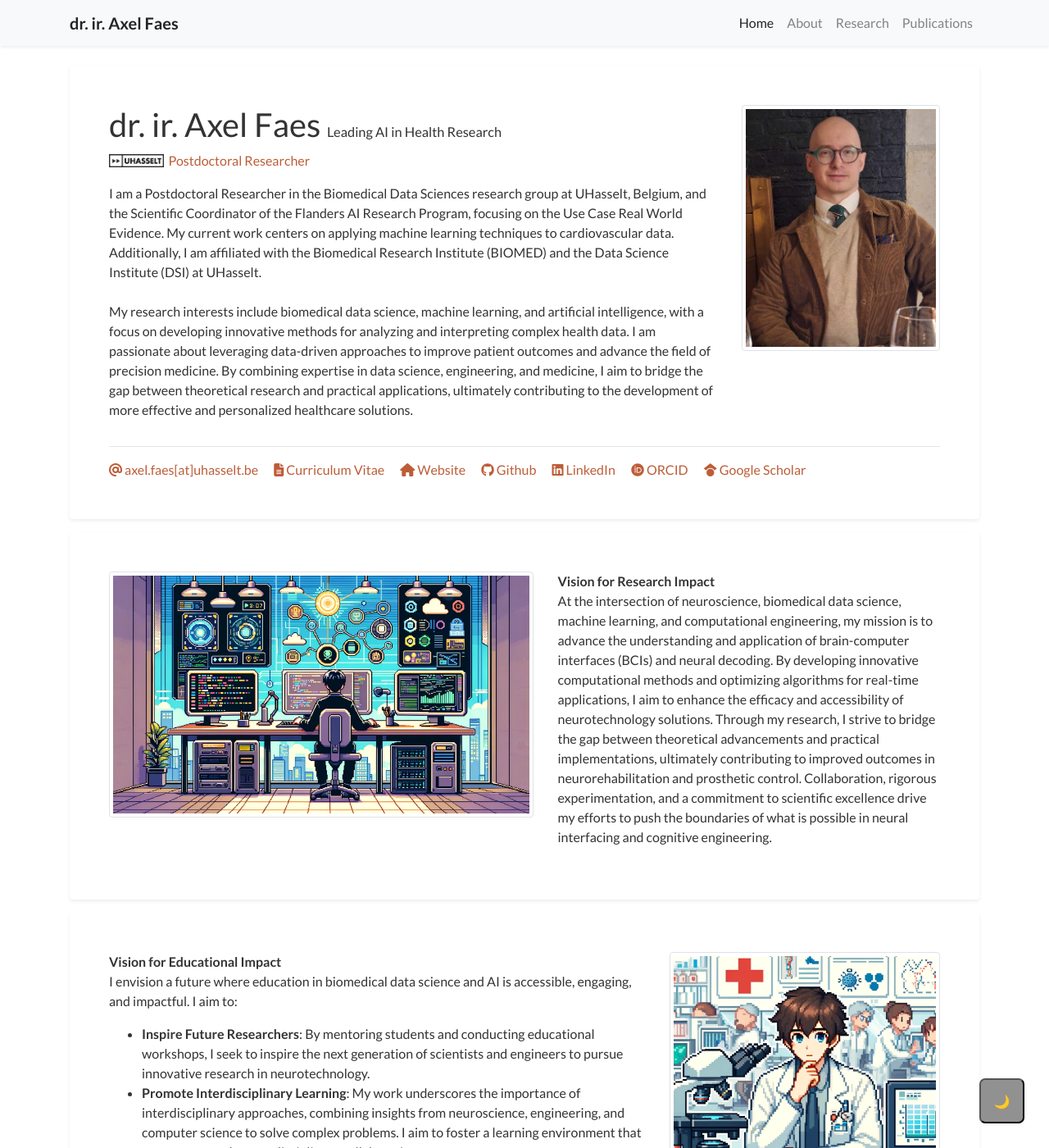
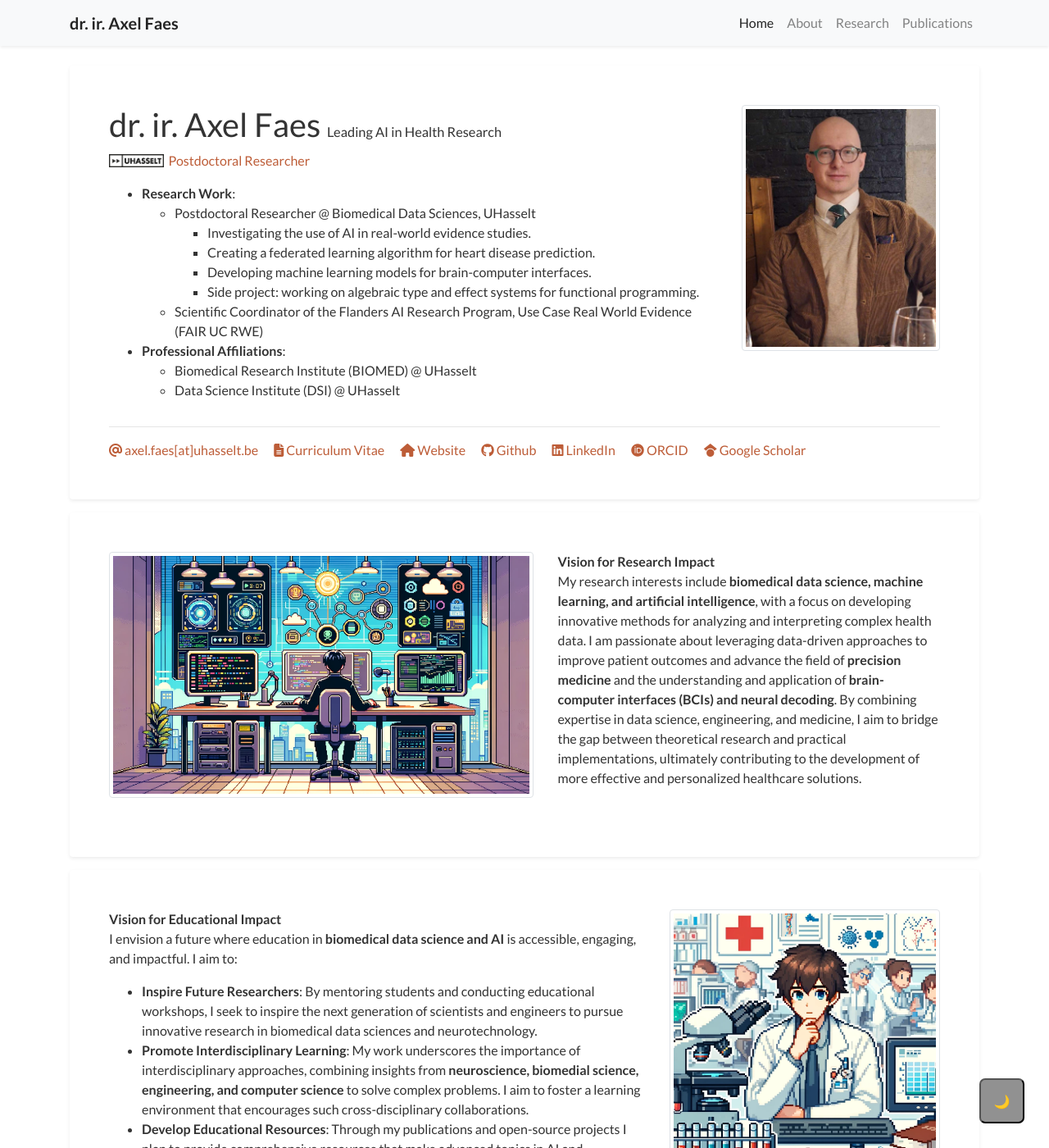
Before and after one commit to TheAxeC/theaxec.github.io, a Jekyll site: the page built from _pages/index.md, in a window 1280 px wide and 1400 px high. Shown: the whole window at 82% size. Built offline with Jekyll 4.4.1, drawn with Linux system fonts in a browser that asks for light colours; a style sheet for code colours, icons or effects is not loaded; some of the changed text lies outside the part shown.

Commit message:
update intro

```diff
--- a/_data/website.yml
+++ b/_data/website.yml
@@ -10,9 +10,16 @@ description:
       url: 'https://www.uhasselt.be/en/instituten-en/biomed-en/immunology/biomedical-data-sciences'
       image: 'assets/images/badges/UHasselt.jpg'
   content: |
-    I am a Postdoctoral Researcher in the Biomedical Data Sciences research group at UHasselt, Belgium, and the Scientific Coordinator of the Flanders AI Research Program, focusing on the Use Case Real World Evidence. My current work centers on applying machine learning techniques to cardiovascular data. Additionally, I am affiliated with the Biomedical Research Institute (BIOMED) and the Data Science Institute (DSI) at UHasselt.
-
-    My research interests include biomedical data science, machine learning, and artificial intelligence, with a focus on developing innovative methods for analyzing and interpreting complex health data. I am passionate about leveraging data-driven approaches to improve patient outcomes and advance the field of precision medicine. By combining expertise in data science, engineering, and medicine, I aim to bridge the gap between theoretical research and practical applications, ultimately contributing to the development of more effective and personalized healthcare solutions.
+      - **Research Work**:
+        - Postdoctoral Researcher @ Biomedical Data Sciences, UHasselt
+          - Investigating the use of AI in real-world evidence studies.
+          - Creating a federated learning algorithm for heart disease prediction.
+          - Developing machine learning models for brain-computer interfaces.
+          - Side project: working on algebraic type and effect systems for functional programming.
+        - Scientific Coordinator of the Flanders AI Research Program, Use Case Real World Evidence (FAIR UC RWE)
+      - **Professional Affiliations**:
+        - Biomedical Research Institute (BIOMED) @ UHasselt
+        - Data Science Institute (DSI) @ UHasselt
   show_portrait: true
   portrait_url: assets/images/photos/portrait.jpg
   portrait_height: 300
@@ -20,16 +27,17 @@ description:
 
   biomed: |
     **Vision for Research Impact**
-    At the intersection of neuroscience, biomedical data science, machine learning, and computational engineering, my mission is to advance the understanding and application of brain-computer interfaces (BCIs) and neural decoding. By developing innovative computational methods and optimizing algorithms for real-time applications, I aim to enhance the efficacy and accessibility of neurotechnology solutions. Through my research, I strive to bridge the gap between theoretical advancements and practical implementations, ultimately contributing to improved outcomes in neurorehabilitation and prosthetic control. Collaboration, rigorous experimentation, and a commitment to scientific excellence drive my efforts to push the boundaries of what is possible in neural interfacing and cognitive engineering.
+    My research interests include **biomedical data science, machine learning, and artificial intelligence**, with a focus on developing innovative methods for analyzing and interpreting complex health data. I am passionate about leveraging data-driven approaches to improve patient outcomes and advance the field of **precision medicine** and the understanding and application of **brain-computer interfaces (BCIs) and neural decoding**. By combining expertise in data science, engineering, and medicine, I aim to bridge the gap between theoretical research and practical implementations, ultimately contributing to the development of more effective and personalized healthcare solutions.
+
   biomed_url: assets/images/banner2.webp
   biomed_caption: Innovating Computational Solutions for Real-World Health Challenges
 
   mission:  |
       **Vision for Educational Impact**
-      I envision a future where education in biomedical data science and AI is accessible, engaging, and impactful. I aim to:
-      - **Inspire Future Researchers**: By mentoring students and conducting educational workshops, I seek to inspire the next generation of scientists and engineers to pursue innovative research in neurotechnology.
-      - **Promote Interdisciplinary Learning**: My work underscores the importance of interdisciplinary approaches, combining insights from neuroscience, engineering, and computer science to solve complex problems. I aim to foster a learning environment that encourages such cross-disciplinary collaborations.
-      - **Develop Educational Resources**: Through my publications and open-source projects I plan to provide comprehensive resources that make advanced topics in AI and neurotechnology more accessible to learners worldwide.
+      I envision a future where education in **biomedical data science and AI** is accessible, engaging, and impactful. I aim to:
+      - **Inspire Future Researchers**: By mentoring students and conducting educational workshops, I seek to inspire the next generation of scientists and engineers to pursue innovative research in biomedical data sciences and neurotechnology.
+      - **Promote Interdisciplinary Learning**: My work underscores the importance of interdisciplinary approaches, combining insights from **neuroscience, biomedial science, engineering, and computer science** to solve complex problems. I aim to foster a learning environment that encourages such cross-disciplinary collaborations.
+      - **Develop Educational Resources**: Through my publications and open-source projects I plan to provide comprehensive resources that make advanced topics in AI and biomedical data science more accessible to learners worldwide.
   mission_url: assets/images/biomed.webp
   mission_caption: Educating the Next Generation of Innovators
 
```
